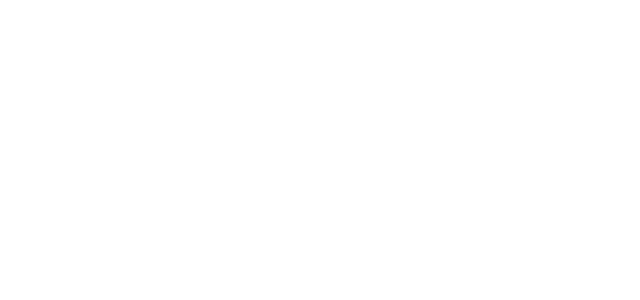
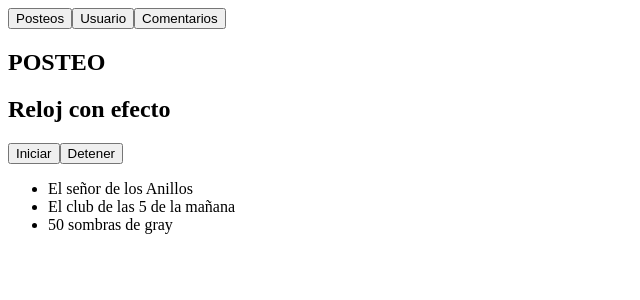
Before and after one commit to vpeinado263/4ta-Tarea-REACT-NEXT.JS, a Next.js app: page / in a window 1280 px wide. Shown: the top 300 px of the page, without its empty margins (0-640 px from the left). Built offline with nearby package versions, Linux system fonts and the light colour scheme.

Commit message:
Insertar componente Navigation.js

```diff
--- a/src/context/BooksContextProvider.js
+++ b/src/context/BooksContextProvider.js
@@ -1,7 +1,7 @@
 //Paso 1 - Importar la funcion creadora de contexto (createContext())
-import { createContext, useState} from "react"
+import { createContext, useState} from "react";
 
-//Paso 2 - crear el contexto (aka La nave)
+//Paso 2 - crear el contexto (aca La nave)
 
 export const BookContext = createContext()
 
@@ -39,4 +39,4 @@
   )
 }
 
-export default BooksContextProvider
+export default BooksContextProvider;
--- a/src/pages/index.js
+++ b/src/pages/index.js
@@ -1,3 +1,7 @@
+import Blog from "@/components/Blog";
+import Books from "@/components/Books";
+import RelojEffect from "@/components/RelojEffect";
+import BooksContextProvider, { BookContext } from "@/context/BooksContextProvider";
 import Head from "next/head";
 
 export default function Home() {
@@ -9,6 +13,12 @@
         <meta name="viewport" content="width=device-width, initial-scale=1" />
         <link rel="icon" href="/favicon.ico" />
       </Head>
+
+      <BooksContextProvider>
+        <Blog/>
+        <RelojEffect/>
+        <Books/>
+      </BooksContextProvider>
     </>
   );
 }
```
Also changed, not shown: src/components/Navigation.js (added, +16 -0 lines), src/pages/servicios.js (added).
